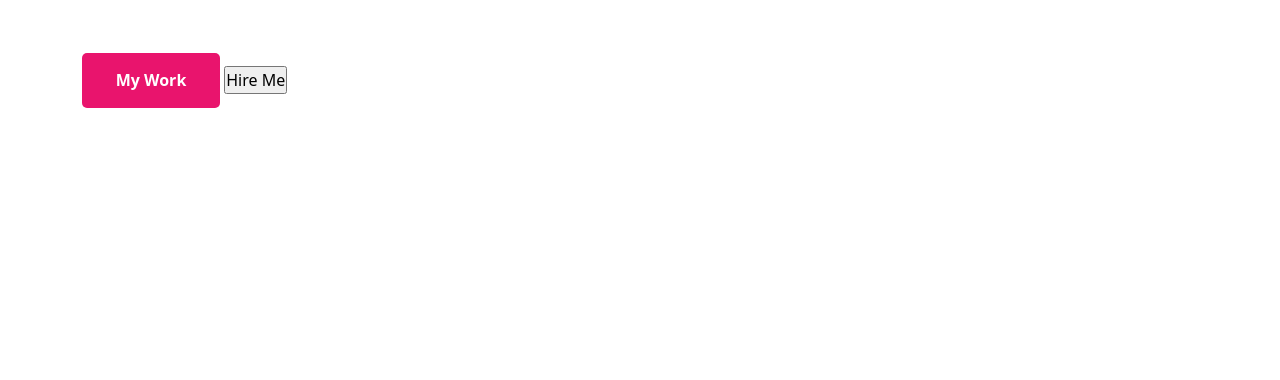
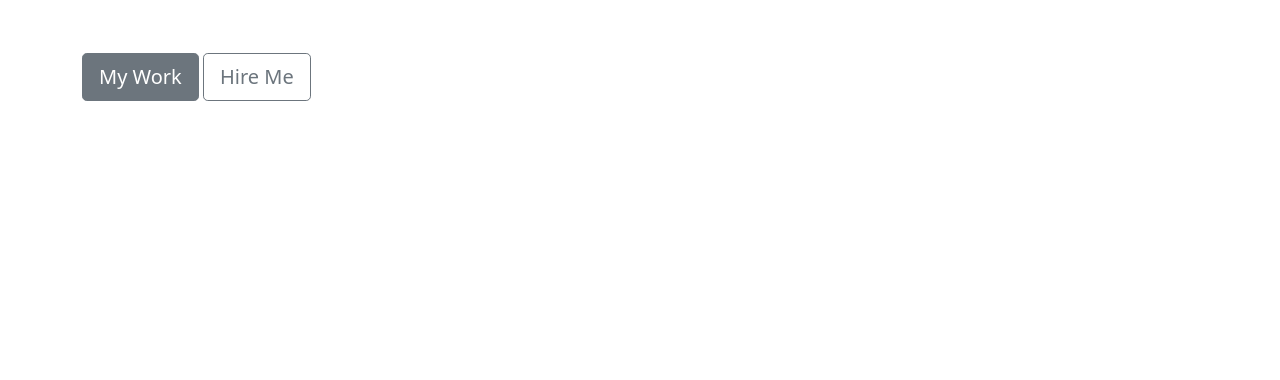
Before and after one commit to AbrahamRuizP/My-portfolio-with-Bootstrap, a plain HTML site: page index.html in a window 1280 px wide. Shown: the part 420-800 px from the top of the page. Drawn offline with nearby package versions, Linux system fonts and the light colour scheme.

Commit message:
Update index.html

```diff
--- a/index.html
+++ b/index.html
@@ -11,12 +11,12 @@
     <title>Personal Portfolio: Abr</title>
   </head>
   <body>
-    <nav class="navbar navbar-expand-lg fixed-top text-uppercase">
+    <nav class="navbar navbar-expand-lg fixed-top text-uppercase bg-white">
         <div class="container-fluid">
           <a class="navbar-brand font-weight-bold" href="#">
             Logo
           </a>
-          <button class="navbar-toggler" type="button" data-bs-toggle="collapse" data-bs-target="#navbarSupportedContent" aria-controls="navbarSupportedContent" aria-expanded="false" aria-label="Toggle navigation">
+          <button class="navbar-toggler" onclick="isCollapse()" type="button" data-bs-toggle="collapse" data-bs-target="#navbarSupportedContent" aria-controls="navbarSupportedContent" aria-expanded="false" aria-label="Toggle navigation">
             <span class="navbar-toggler-icon"></span>
           </button>
           <div class="collapse navbar-collapse" id="navbarSupportedContent">
@@ -50,27 +50,20 @@
       <section class="main py-5">
         <div class="container py-5">
             <div class="row py-5">
-
                 <div class="col-lg-6 py-5">
                     <h3>
                         <small>Hello, I'm </small>
                         <br>
                         Abraham
                     </h3>
-                    <h6> A junior web designer </h6>
-                    <input
-                        class="bt1 mt-5"
-                        type="button"
-                        value="My Work"
-                    >
-                    <input
-                        class="bt2 mt-5"
-                        type="button"
-                        value="Hire Me"
-                    >
+                    <h6 class=""> A junior web designer </h6>
+                    <button class="btn btn-secondary btn-lg mt-5">
+                    My Work
+                    </button>
+                    <button class="btn btn-outline-secondary btn-lg mt-5">
+                    Hire Me
+                    </button>
                 </div>
-
-
             </div>
         </div>
       </section>
@@ -85,5 +78,7 @@
     <script src="https://cdn.jsdelivr.net/npm/@popperjs/core@2.9.2/dist/umd/popper.min.js" integrity="sha384-IQsoLXl5PILFhosVNubq5LC7Qb9DXgDA9i+tQ8Zj3iwWAwPtgFTxbJ8NT4GN1R8p" crossorigin="anonymous"></script>
     <script src="https://cdn.jsdelivr.net/npm/bootstrap@5.0.2/dist/js/bootstrap.min.js" integrity="sha384-cVKIPhGWiC2Al4u+LWgxfKTRIcfu0JTxR+EQDz/bgldoEyl4H0zUF0QKbrJ0EcQF" crossorigin="anonymous"></script>
     -->
+
+    <script src="./main.js"></script>
   </body>
 </html>
```
